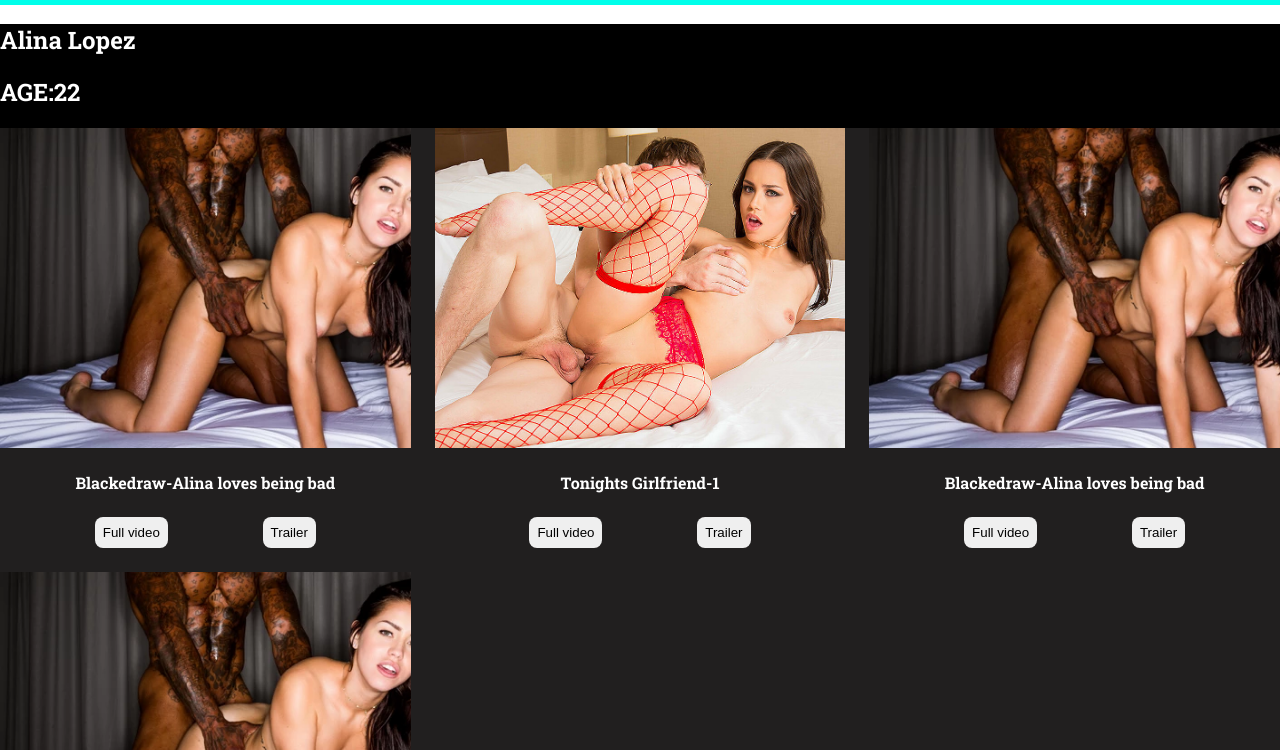
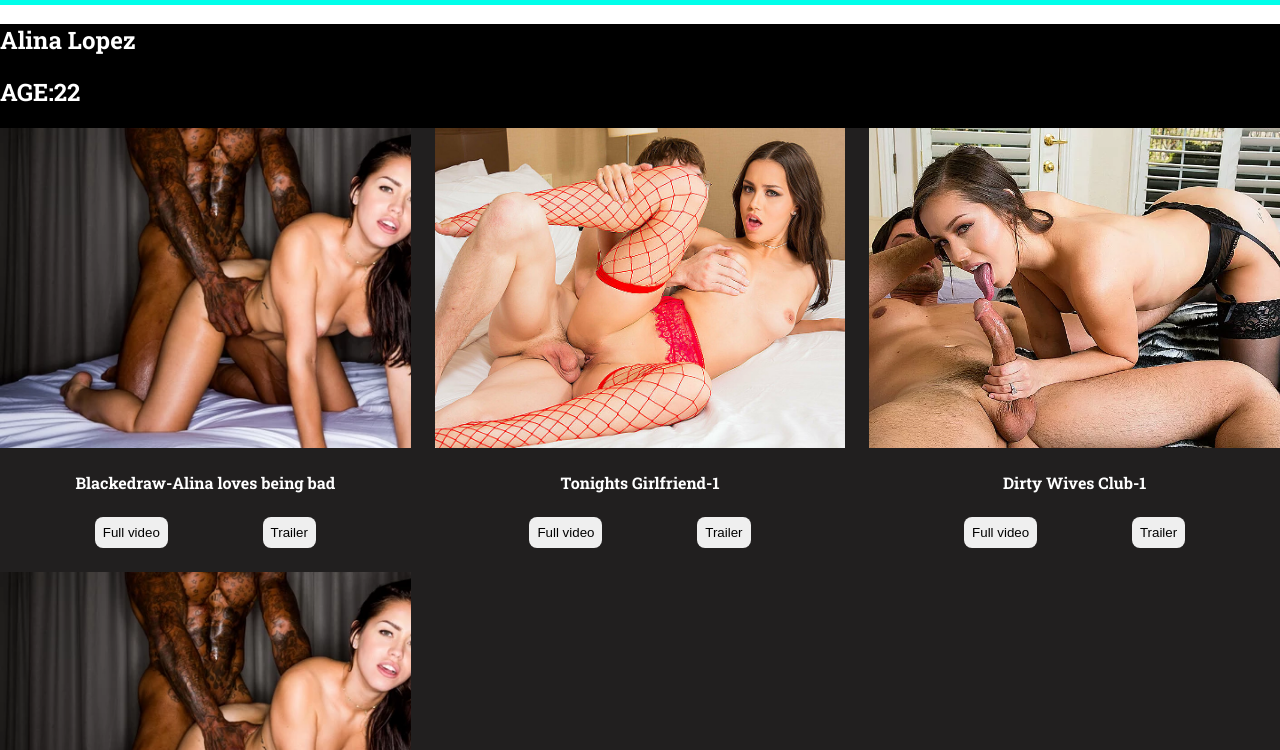
Before and after one commit to sriramyrsk/newmain, a plain HTML site: page data/t.html in a window 1280 px wide. Shown: the part 50-800 px from the top of the page. Drawn offline with Linux system fonts and the light colour scheme.

Commit message:
content3update

```diff
--- a/data/t.css
+++ b/data/t.css
@@ -57,3 +57,7 @@
     background-position: center;
     /* background-size: cover; */
 }
+.ali-thumb3{
+    background-image: url("../images/cont-3.webp");
+    background-position: center;
+}
--- a/data/t.html
+++ b/data/t.html
@@ -63,7 +63,7 @@
                             <div class="ali-info1 ali-info3">
                                 <div class="ali-thumb1 ali-thumb3 "><a href=""></a></div>
                                 <div class="ali-title1 ali-title3">
-                                    <p>Blackedraw-Alina loves being bad</p>
+                                    <p>Dirty Wives Club-1</p>
                                 </div>
                             </div>
                             <div class="ali-reso1 ali-reso3">
```
Also changed, not shown: images/cont-3.webp (added).
